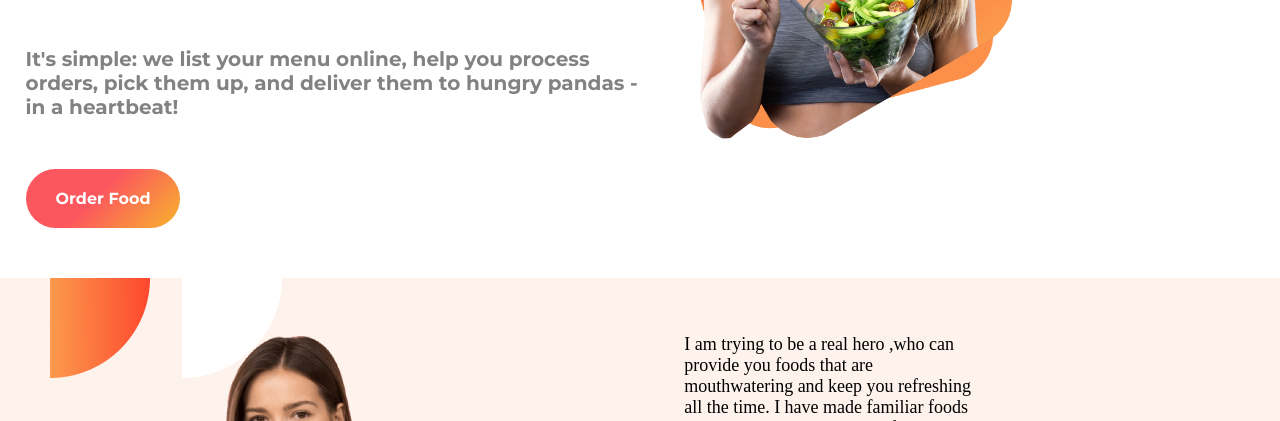
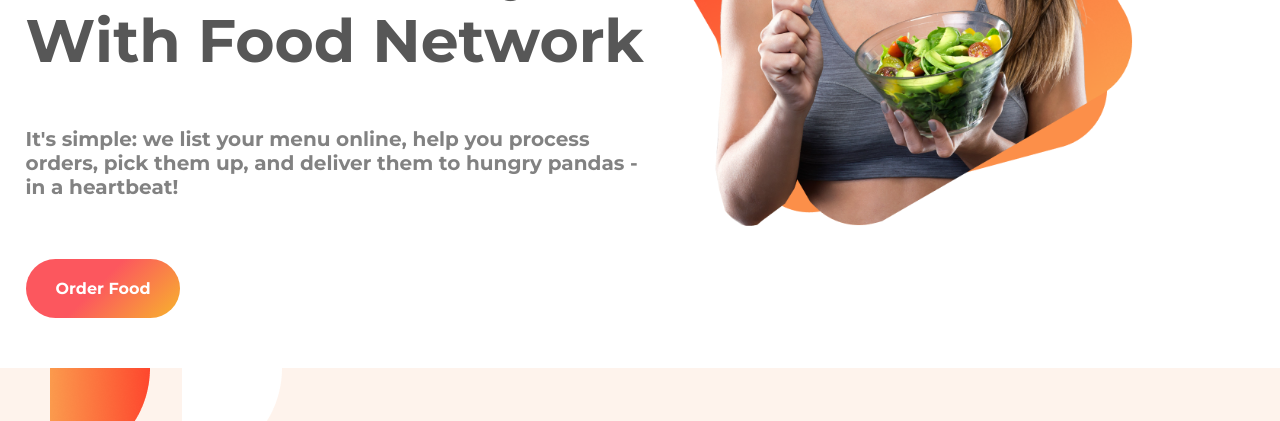
Before and after one commit to tanimgit/foodnet, a plain HTML site: page index.html in a window 1280 px wide. Shown: the part 372-793 px from the top of the page. Drawn offline with Linux system fonts and the light colour scheme.

Commit message:
8th css modify

```diff
--- a/index.html
+++ b/index.html
@@ -15,7 +15,7 @@
 
 <body>
     <section class="flexible-top">
-        <div class="half-width1">
+        <div class="half-width1" style='margin-top:130px;'>
             <h1><span class='color-orange'>Skip</span>The Diet,<br>
                 Just Eat Healthy<br>
                 With Food Network</h1>
@@ -34,7 +34,7 @@
             <img src="images/female/personImage.png" alt="middle person image">
         </div>
         <div class='half-width2'>
-            <p style="width:50%;font-family: Manrope;font-size: 18px;">
+            <p style="width:50%;font-family: Manrope;font-size: 18px;text-align:justify;">
                 I am trying to be a real hero ,who can provide you foods
                 that are mouthwatering and keep you refreshing all the time.
                 I have made familiar foods as well as can provide some foods
--- a/style.css
+++ b/style.css
@@ -1,6 +1,7 @@
 body{
     font-family: 'Montserrat', sans-serif;
     margin:0px;
+    padding:0px;
 }
 
 .color-orange{
@@ -13,13 +14,14 @@ body{
 
 .flexible-top{
     display: flex;
-    margin-top:100px;
+    margin-top:50px;
     margin-bottom: 50px;;
 }
 
 .half-width1{
     width:50%;
     padding-left:2%;
+
 }
 
 .half-width1 img{
@@ -31,7 +33,7 @@ body{
 
 }
 .half-width2 img{
-    width:60%;
+    width:80%;
 
 }
 
@@ -49,7 +51,7 @@ h1{
     border-radius: 35px;
     color: white;
     font-weight:300;
-    margin-top:30px;
+    margin-top:40px;
     display:inline-block;
 
 }
@@ -61,6 +63,7 @@ h1{
     height:600px;
     padding-top: 3%;
     padding-left:5%;
+
 }
 
 .half-width1 img{
@@ -82,7 +85,6 @@ h1{
     box-shadow:10px 10px 30px grey;
     margin-left:4%;
     border-radius: 10px;
-
 }
 
 .recipe-item img{
```
